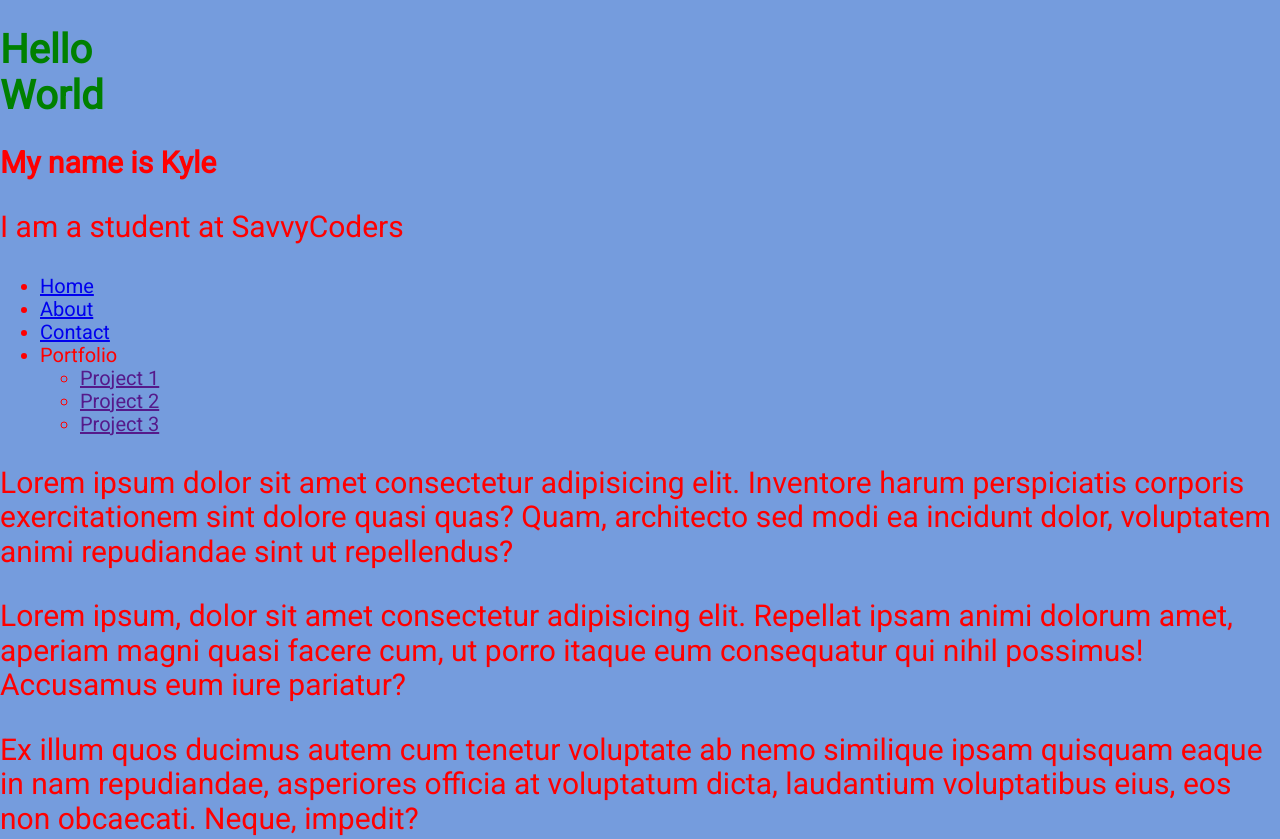
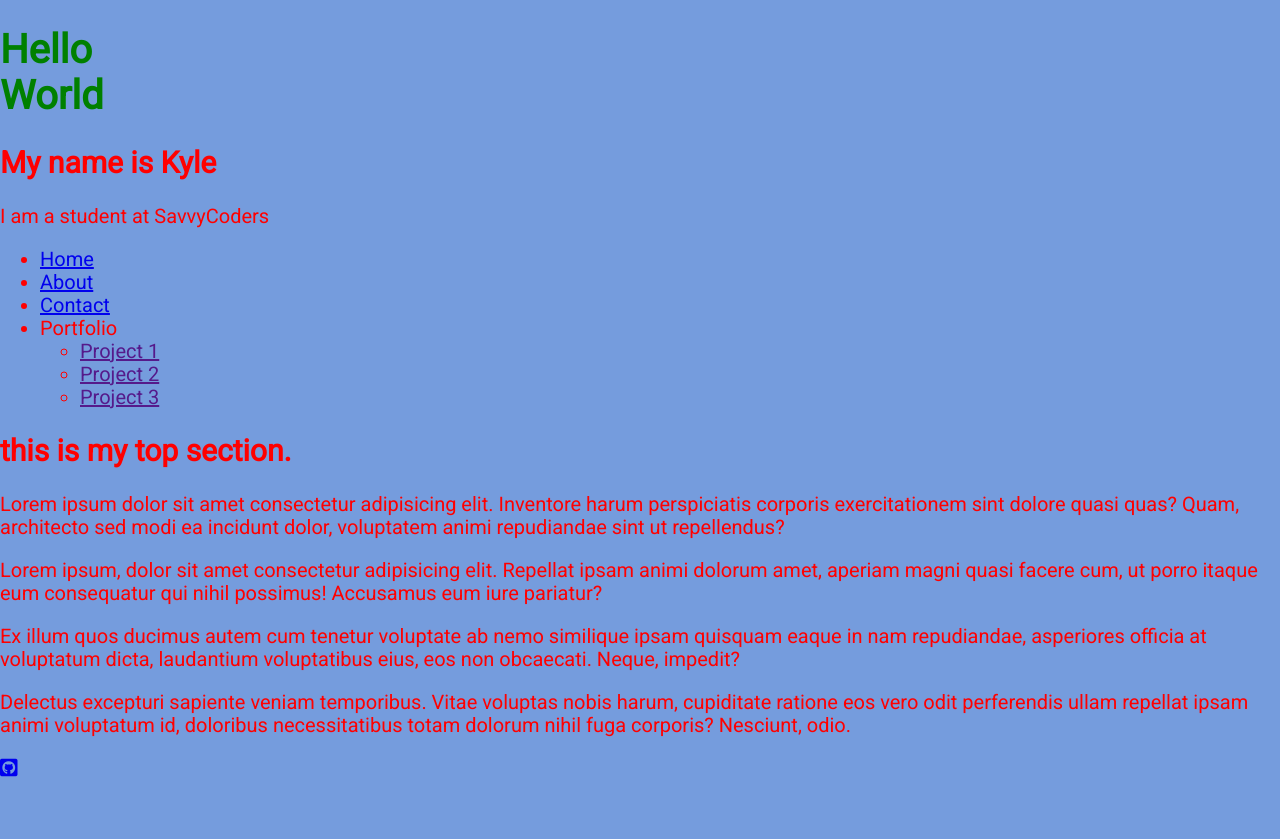
Before and after one commit to Kylekoch18/Portfolio-project, a website built with Parcel: page index.html in a window 1280 px wide. Shown: the top 839 px of the page. After the commit the page ends 800 px from the top, so only its background shows below. Built offline with nearby package versions, Linux system fonts and the light colour scheme.

Commit message:
fixed sizing issues

```diff
--- a/index.html
+++ b/index.html
@@ -39,12 +39,17 @@
   </ul>
 </nav>
 
-<main><p>Lorem ipsum dolor sit amet consectetur adipisicing elit. Inventore harum perspiciatis corporis exercitationem sint dolore quasi quas? Quam, architecto sed modi ea incidunt dolor, voluptatem animi repudiandae sint ut repellendus?</p>
+<main>
+  <section>
+  <h2>this is my top section.</h2>
+  <p>Lorem ipsum dolor sit amet consectetur adipisicing elit. Inventore harum perspiciatis corporis exercitationem sint dolore quasi quas? Quam, architecto sed modi ea incidunt dolor, voluptatem animi repudiandae sint ut repellendus?</p>
 
   <p>Lorem ipsum, dolor sit amet consectetur adipisicing elit. Repellat ipsam animi dolorum amet, aperiam magni quasi facere cum, ut porro itaque eum consequatur qui nihil possimus! Accusamus eum iure pariatur?</p>
   <p>Ex illum quos ducimus autem cum tenetur voluptate ab nemo similique ipsam quisquam eaque in nam repudiandae, asperiores officia at voluptatum dicta, laudantium voluptatibus eius, eos non obcaecati. Neque, impedit?</p>
   <p>Delectus excepturi sapiente veniam temporibus. Vitae voluptas nobis harum, cupiditate ratione eos vero odit perferendis ullam repellat ipsam animi voluptatum id, doloribus necessitatibus totam dolorum nihil fuga corporis? Nesciunt, odio.</p>
+</section>
 </main>
+
 
   </body>
   <footer>
--- a/style.css
+++ b/style.css
@@ -3,6 +3,10 @@ body {
     background: rgba(26, 91, 199, 0.6);
     color: red;
     font-size: 20px;
+}
+
+main {
+
 }
 
 h1 {
@@ -12,7 +16,7 @@ h1 {
 }
 
 p {
-font-size: 30px;
+font-size: 20px;
 }
 
 font-size: 20px;
```
Also changed, not shown: About/index.html (+5 -1 lines).
